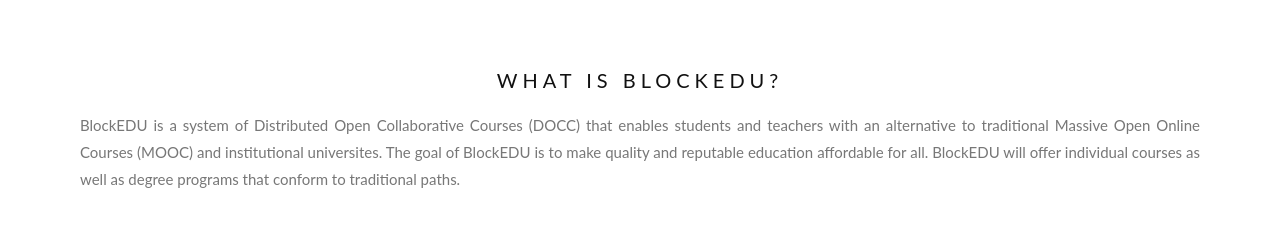
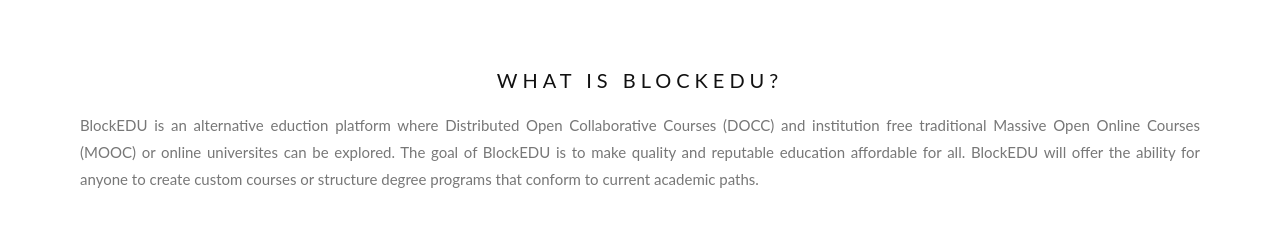
Before and after one commit to nginnever/blockedu.io, a website: page index.html in a window 1280 px wide. Shown: the part 802-1045 px from the top of the page. Drawn offline with Linux system fonts and the light colour scheme.

Commit message:
statement

```diff
--- a/index.html
+++ b/index.html
@@ -409,7 +409,7 @@
 
 <div style="color: #777;background-color:white;text-align:center;padding:50px 80px;text-align: justify;">
   <h3 style="text-align:center;">What is BlockEDU?</h3>
-  <p>BlockEDU is a system of Distributed Open Collaborative Courses (DOCC) that enables students and teachers with an alternative to traditional Massive Open Online Courses (MOOC) and institutional universites.  The goal of BlockEDU is to make quality and reputable education affordable for all.  BlockEDU will offer individual courses as well as degree programs that conform to traditional paths.</p>
+  <p>BlockEDU is an alternative eduction platform where Distributed Open Collaborative Courses (DOCC) and institution free traditional Massive Open Online Courses (MOOC) or online universites can be explored.  The goal of BlockEDU is to make quality and reputable education affordable for all.  BlockEDU will offer the ability for anyone to create custom courses or structure degree programs that conform to current academic paths.</p>
 </div>
 
 <div class="bgimg-2">
```
